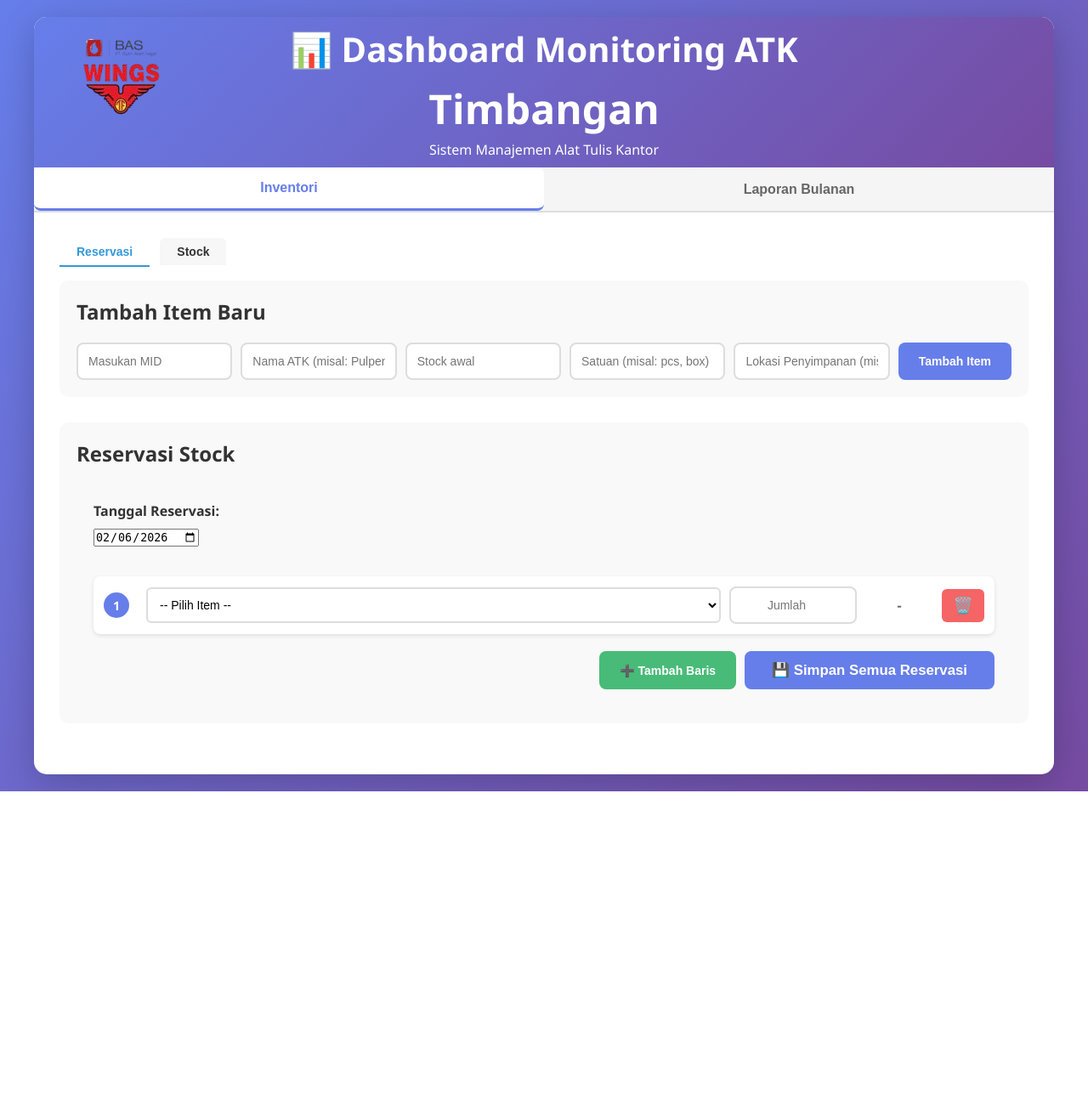
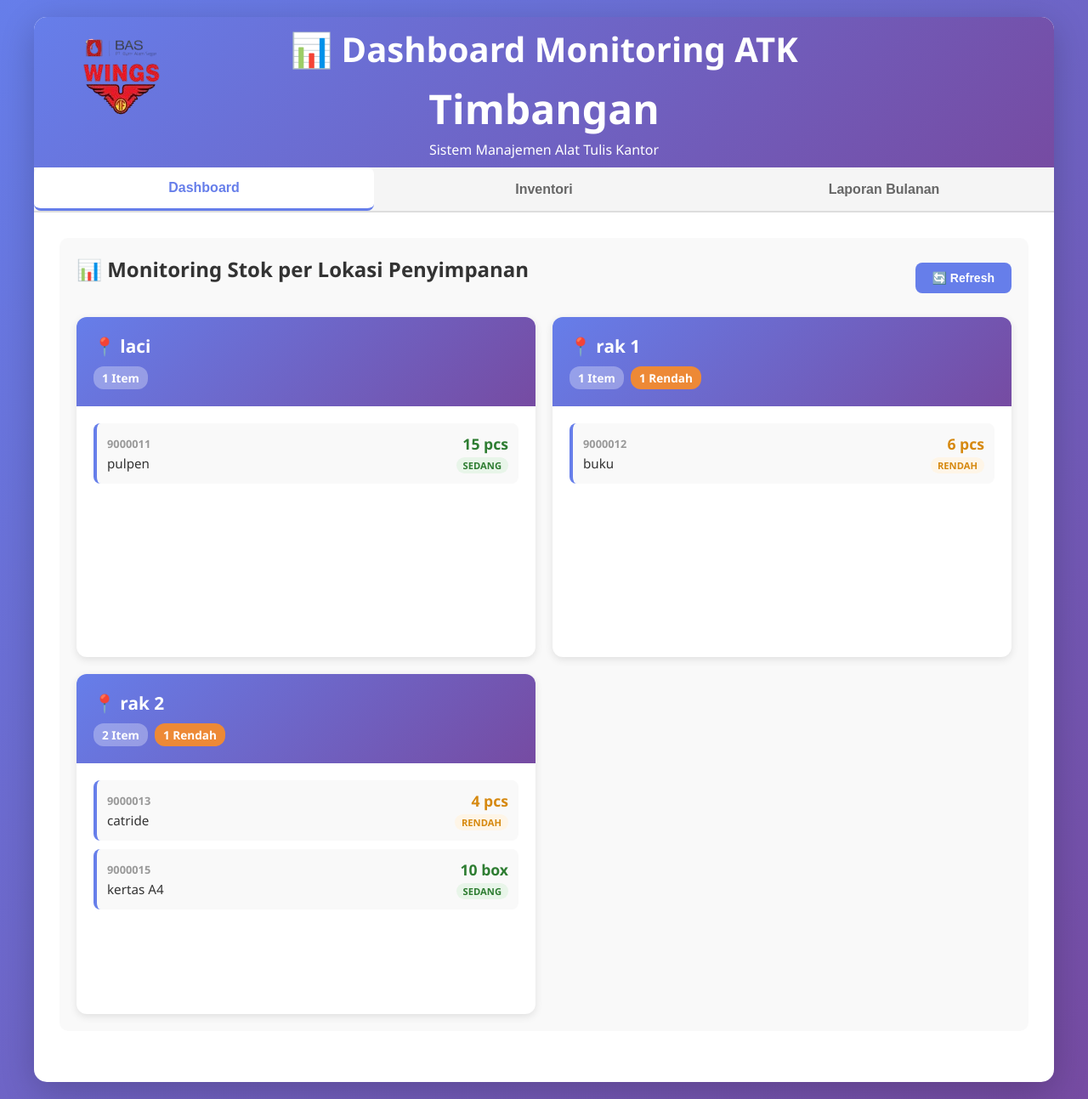
Before and after one commit to motivasimuda27-eng/atk-dashboard, a Flask app: page / in a window 1280 px wide. Shown: the whole page at 85% size. Before the commit the page ends 931 px from the top, so only its background shows below. Run offline with Flask 3, Linux system fonts and the light colour scheme; data comes from the database, SQL or seed files in the repository.

Commit message:
menambahkan dashboard

```diff
--- a/app.py
+++ b/app.py
@@ -586,6 +586,60 @@ def export_monthly_csv():
 
     return response
 
+# API untuk dashboard - items grouped by storage location
+@app.route('/api/dashboard/storage', methods=['GET'])
+def dashboard_storage():
+    """
+    Endpoint API untuk dashboard - mengelompokkan items berdasarkan lokasi penyimpanan
+    """
+    try:
+        with get_db_connection() as conn:
+            cursor = conn.cursor()
+            cursor.execute('SELECT * FROM items ORDER BY storage_location, name')
+            items = cursor.fetchall()
+
+            # Kelompokkan berdasarkan storage location
+            storage_dict = {}
+
+            for item in items:
+                location = item['storage_location'] if item['storage_location'] else 'Belum Ditentukan'
+
+                if location not in storage_dict:
+                    storage_dict[location] = {
+                        'location': location,
+                        'items': [],
+                        'total_items': 0,
+                        'low_stock_count': 0,
+                        'empty_stock_count': 0
+                    }
+
+                item_data = {
+                    'id': item['id'],
+                    'mid': item['mid'],
+                    'name': item['name'],
+                    'stock': item['stock'],
+                    'unit': item['unit']
+                }
+
+                storage_dict[location]['items'].append(item_data)
+                storage_dict[location]['total_items'] += 1
+
+                # Hitung low stock dan empty stock
+                if item['stock'] == 0:
+                    storage_dict[location]['empty_stock_count'] += 1
+                elif item['stock'] < 10:
+                    storage_dict[location]['low_stock_count'] += 1
+
+            # Convert to list
+            result = list(storage_dict.values())
+
+            return jsonify(result)
+
+    except sqlite3.Error as e:
+        return jsonify({'error': f'Database error: {str(e)}'}), 500
+    except Exception as e:
+        return jsonify({'error': 'Terjadi kesalahan pada server'}), 500
+
 # Jalankan aplikasi
 if __name__ == '__main__':
     init_db()  # Inisialisasi database
--- a/app/static/css/style.css
+++ b/app/static/css/style.css
@@ -1051,3 +1051,277 @@ input[type="datetime-local"]:focus {
         min-width: auto;
     }
 }
+
+/* ===== DASHBOARD STYLES ===== */
+
+.dashboard-header {
+    display: flex;
+    justify-content: space-between;
+    align-items: center;
+    margin-bottom: 20px;
+}
+
+.btn-refresh {
+    background: #667eea;
+    color: white;
+    padding: 10px 20px;
+    border: none;
+    border-radius: 8px;
+    cursor: pointer;
+    font-weight: 600;
+    transition: background 0.3s;
+}
+
+.btn-refresh:hover {
+    background: #5568d3;
+}
+
+.dashboard-grid {
+    display: grid;
+    grid-template-columns: repeat(2, 1fr);
+    gap: 20px;
+    margin-top: 20px;
+}
+
+.dashboard-card {
+    background: white;
+    border-radius: 12px;
+    box-shadow: 0 3px 10px rgba(0, 0, 0, 0.1);
+    overflow: hidden;
+    transition: transform 0.2s, box-shadow 0.2s;
+    display: flex;
+    flex-direction: column;
+    height: 100%;
+    min-height: 400px;
+}
+
+.dashboard-card:hover {
+    transform: translateY(-5px);
+    box-shadow: 0 5px 20px rgba(0, 0, 0, 0.15);
+}
+
+.dashboard-card-header {
+    background: linear-gradient(135deg, #667eea 0%, #764ba2 100%);
+    color: white;
+    padding: 20px;
+}
+
+.dashboard-card-header h3 {
+    margin: 0 0 10px 0;
+    font-size: 1.3em;
+}
+
+.dashboard-stats {
+    display: flex;
+    gap: 8px;
+    flex-wrap: wrap;
+}
+
+.stat-badge {
+    padding: 4px 10px;
+    border-radius: 12px;
+    font-size: 0.85em;
+    font-weight: 600;
+    background: rgba(255, 255, 255, 0.2);
+}
+
+.stat-badge.total {
+    background: rgba(255, 255, 255, 0.3);
+}
+
+.stat-badge.empty {
+    background: #f56565;
+}
+
+.stat-badge.low {
+    background: #ed8936;
+}
+
+.dashboard-card-body {
+    padding: 20px;
+    flex: 1;
+    display: flex;
+    flex-direction: column;
+}
+
+.items-preview {
+    flex: 1;
+    overflow-y: auto;
+    margin-bottom: 15px;
+}
+
+.item-preview {
+    display: flex;
+    justify-content: space-between;
+    align-items: center;
+    padding: 12px;
+    margin-bottom: 10px;
+    background: #f9f9f9;
+    border-radius: 8px;
+    border-left: 4px solid #667eea;
+    transition: background 0.2s;
+}
+
+.item-preview:hover {
+    background: #f0f4ff;
+}
+
+.item-preview-info {
+    display: flex;
+    flex-direction: column;
+    gap: 4px;
+    flex: 1;
+}
+
+.item-preview-mid {
+    font-size: 0.8em;
+    color: #999;
+    font-weight: 600;
+}
+
+.item-preview-name {
+    font-size: 0.95em;
+    color: #333;
+    font-weight: 500;
+}
+
+.item-preview-stock {
+    display: flex;
+    flex-direction: column;
+    align-items: flex-end;
+    gap: 4px;
+}
+
+.stock-value {
+    font-size: 1.1em;
+    font-weight: 700;
+}
+
+.stock-status {
+    font-size: 0.7em;
+    padding: 2px 8px;
+    border-radius: 10px;
+    font-weight: 600;
+}
+
+.item-preview-stock.empty .stock-value {
+    color: #c53030;
+}
+
+.item-preview-stock.empty .stock-status {
+    background: #fee;
+    color: #c53030;
+}
+
+.item-preview-stock.low .stock-value {
+    color: #d68910;
+}
+
+.item-preview-stock.low .stock-status {
+    background: #fef5e7;
+    color: #d68910;
+}
+
+.item-preview-stock.medium .stock-value {
+    color: #2e7d32;
+}
+
+.item-preview-stock.medium .stock-status {
+    background: #e8f5e9;
+    color: #2e7d32;
+}
+
+.item-preview-stock.high .stock-value {
+    color: #1565c0;
+}
+
+.item-preview-stock.high .stock-status {
+    background: #e3f2fd;
+    color: #1565c0;
+}
+
+.btn-show-all {
+    width: 100%;
+    padding: 12px;
+    background: #667eea;
+    color: white;
+    border: none;
+    border-radius: 8px;
+    cursor: pointer;
+    font-weight: 600;
+    font-size: 0.95em;
+    transition: background 0.3s;
+}
+
+.btn-show-all:hover {
+    background: #5568d3;
+}
+
+/* Modal untuk all items */
+.modal-large {
+    max-width: 800px;
+    width: 90%;
+}
+
+.items-detail-table {
+    width: 100%;
+    border-collapse: collapse;
+    font-size: 0.95em;
+}
+
+.items-detail-table thead {
+    background: #f7f7f7;
+}
+
+.items-detail-table th {
+    padding: 12px;
+    text-align: left;
+    font-weight: 600;
+    color: #333;
+    border-bottom: 2px solid #e0e0e0;
+}
+
+.items-detail-table td {
+    padding: 10px 12px;
+    border-bottom: 1px solid #f0f0f0;
+}
+
+.items-detail-table tbody tr:hover {
+    background: #f9f9f9;
+}
+
+/* Responsive Dashboard */
+@media (max-width: 1024px) {
+    .dashboard-grid {
+        grid-template-columns: 1fr;
+    }
+}
+
+@media (max-width: 768px) {
+    .dashboard-header {
+        flex-direction: column;
+        gap: 10px;
+        align-items: stretch;
+    }
+
+    .btn-refresh {
+        width: 100%;
+    }
+
+    .dashboard-card {
+        min-height: 300px;
+    }
+
+    .modal-large {
+        width: 95%;
+    }
+
+    .items-detail-table {
+        font-size: 0.85em;
+    }
+
+    .items-detail-table th,
+    .items-detail-table td {
+        padding: 8px;
+    }
+}
--- a/app/static/js/app.js
+++ b/app/static/js/app.js
@@ -67,6 +67,7 @@ function removeToast(toast) {
 
 // Fungsi yang dijalankan saat halaman selesai dimuat
 document.addEventListener('DOMContentLoaded', function() {
+    loadDashboard();  // Muat data dashboard
     loadItems();  // Muat daftar ATK
     setDefaultMonth();  // Set bulan default untuk laporan
 
@@ -88,9 +89,11 @@ function showTab(tabName) {
     document.getElementById(tabName).classList.add('active');
     event.target.classList.add('active');
 
-    // Load report jika tab report dibuka
+    // Load data sesuai tab
     if (tabName === 'report') {
         loadReport();
+    } else if (tabName === 'dashboard') {
+        loadDashboard();
     }
 }
 
@@ -907,3 +910,163 @@ function resetFilters() {
     renderItems(allItems);
     showToast('Filter telah direset', 'info', 3000);
 }
+
+// ===== DASHBOARD FUNCTIONS =====
+
+// Load dashboard data
+async function loadDashboard() {
+    try {
+        const response = await fetch('/api/dashboard/storage');
+
+        if (!response.ok) {
+            throw new Error('Gagal memuat data dashboard');
+        }
+
+        const storageData = await response.json();
+        renderDashboard(storageData);
+
+    } catch (error) {
+        console.error('Error loading dashboard:', error);
+        showToast('Gagal memuat dashboard', 'error');
+    }
+}
+
+// Render dashboard cards
+function renderDashboard(storageData) {
+    const dashboardContent = document.getElementById('dashboardContent');
+
+    if (storageData.length === 0) {
+        dashboardContent.innerHTML = '<p>Belum ada data item.</p>';
+        return;
+    }
+
+    dashboardContent.innerHTML = storageData.map(storage => {
+        // Tampilkan maksimal 5 item preview
+        const previewItems = storage.items.slice(0, 5);
+        const hasMore = storage.items.length > 5;
+
+        return `
+            <div class="dashboard-card">
+                <div class="dashboard-card-header">
+                    <h3>📍 ${storage.location}</h3>
+                    <div class="dashboard-stats">
+                        <span class="stat-badge total">${storage.total_items} Item</span>
+                        ${storage.empty_stock_count > 0 ? `<span class="stat-badge empty">${storage.empty_stock_count} Habis</span>` : ''}
+                        ${storage.low_stock_count > 0 ? `<span class="stat-badge low">${storage.low_stock_count} Rendah</span>` : ''}
+                    </div>
+                </div>
+                <div class="dashboard-card-body">
+                    <div class="items-preview">
+                        ${previewItems.map(item => {
+                            let stockClass = '';
+                            let stockLabel = '';
+
+                            if (item.stock === 0) {
+                                stockClass = 'empty';
+                                stockLabel = 'HABIS';
+                            } else if (item.stock < 10) {
+                                stockClass = 'low';
+                                stockLabel = 'RENDAH';
+                            } else if (item.stock <= 50) {
+                                stockClass = 'medium';
+                                stockLabel = 'SEDANG';
+                            } else {
+                                stockClass = 'high';
+                                stockLabel = 'TINGGI';
+                            }
+
+                            return `
+                                <div class="item-preview">
+                                    <div class="item-preview-info">
+                                        <span class="item-preview-mid">${item.mid}</span>
+                                        <span class="item-preview-name">${item.name}</span>
+                                    </div>
+                                    <div class="item-preview-stock ${stockClass}">
+                                        <span class="stock-value">${item.stock} ${item.unit}</span>
+                                        <span class="stock-status">${stockLabel}</span>
+                                    </div>
+                                </div>
+                            `;
+                        }).join('')}
+                    </div>
+                    ${hasMore ? `
+                        <button class="btn-show-all" onclick="showAllItems('${storage.location}', ${JSON.stringify(storage.items).replace(/"/g, '&quot;')})">
+                            📋 Lihat Semua (${storage.items.length} item)
+                        </button>
+                    ` : ''}
+                </div>
+            </div>
+        `;
+    }).join('');
+}
+
+// Show all items modal
+function showAllItems(location, items) {
+    const itemsArray = typeof items === 'string' ? JSON.parse(items) : items;
+
+    const modalHTML = `
+        <div id="allItemsModal" class="modal show">
+            <div class="modal-content modal-large">
+                <div class="modal-header">
+                    <h2>📍 ${location} - Semua Item (${itemsArray.length})</h2>
+                    <span class="close" onclick="closeAllItemsModal()">&times;</span>
+                </div>
+                <div class="modal-body">
+                    <table class="items-detail-table">
+                        <thead>
+                            <tr>
+                                <th>No</th>
+                                <th>MID</th>
+                                <th>Nama Item</th>
+                                <th>Stok</th>
+                                <th>Status</th>
+                            </tr>
+                        </thead>
+                        <tbody>
+                            ${itemsArray.map((item, index) => {
+                                let stockClass = '';
+                                let stockLabel = '';
+
+                                if (item.stock === 0) {
+                                    stockClass = 'empty';
+                                    stockLabel = 'HABIS';
+                                } else if (item.stock < 10) {
+                                    stockClass = 'low';
+                                    stockLabel = 'RENDAH';
+                                } else if (item.stock <= 50) {
+                                    stockClass = 'medium';
+                                    stockLabel = 'SEDANG';
+                                } else {
+                                    stockClass = 'high';
+                                    stockLabel = 'TINGGI';
+                                }
+
+                                return `
+                                    <tr>
+                                        <td>${index + 1}</td>
+                                        <td>${item.mid}</td>
+                                        <td>${item.name}</td>
+                                        <td><strong>${item.stock} ${item.unit}</strong></td>
+                                        <td><span class="stock-badge ${stockClass}">${stockLabel}</span></td>
+                                    </tr>
+                                `;
+                            }).join('')}
+                        </tbody>
+                    </table>
+                </div>
+                <div class="modal-footer">
+                    <button onclick="closeAllItemsModal()" class="btn-cancel">Tutup</button>
+                </div>
+            </div>
+        </div>
+    `;
+
+    document.body.insertAdjacentHTML('beforeend', modalHTML);
+}
+
+function closeAllItemsModal() {
+    const modal = document.getElementById('allItemsModal');
+    if (modal) {
+        modal.remove();
+    }
+}
--- a/app/templates/index.html
+++ b/app/templates/index.html
@@ -23,12 +23,23 @@
 
         <!-- Navigasi Tab -->
         <div class="tabs">
-            <button class="tab-button active" onclick="showTab('inventory')">Inventori</button>
+            <button class="tab-button active" onclick="showTab('dashboard')">Dashboard </button>
+            <button class="tab-button" onclick="showTab('inventory')">Inventori</button>
             <button class="tab-button" onclick="showTab('report')">Laporan Bulanan</button>
         </div>
 
+                <!-- Tab Dashboard -->
+        <div id="dashboard" class="tab-content active">
+            <div class="section">
+                <div class="dashboard-header">
+                    <h2>📊 Monitoring Stok per Lokasi Penyimpanan</h2>
+                    <button onclick="loadDashboard()" class="btn-refresh">🔄 Refresh</button>
+                </div>
+                <div id="dashboardContent" class="dashboard-grid"></div>
+            </div>
+        </div>
         <!-- Tab Inventori -->
-        <div id="inventory" class="tab-content active">
+        <div id="inventory" class="tab-content">
             <div class="sub-tabs">
                 <button class="sub-tab-button active" onclick="showSubTab('reservasi')">Reservasi</button>
                 <button class="sub-tab-button" onclick="showSubTab('stock')">Stock</button>
```
